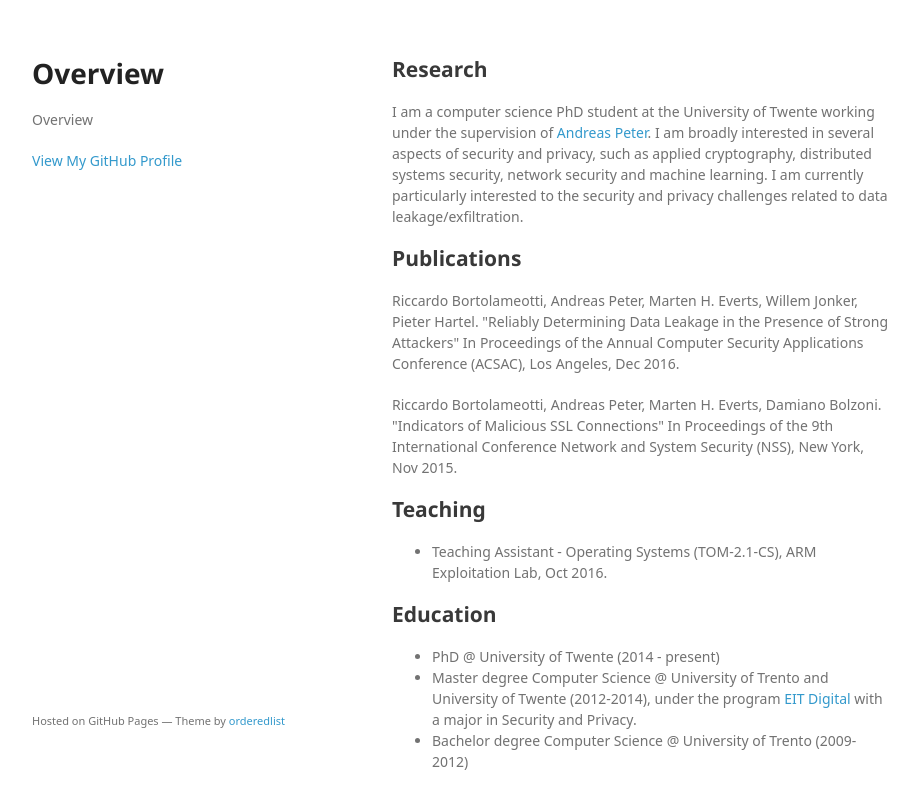
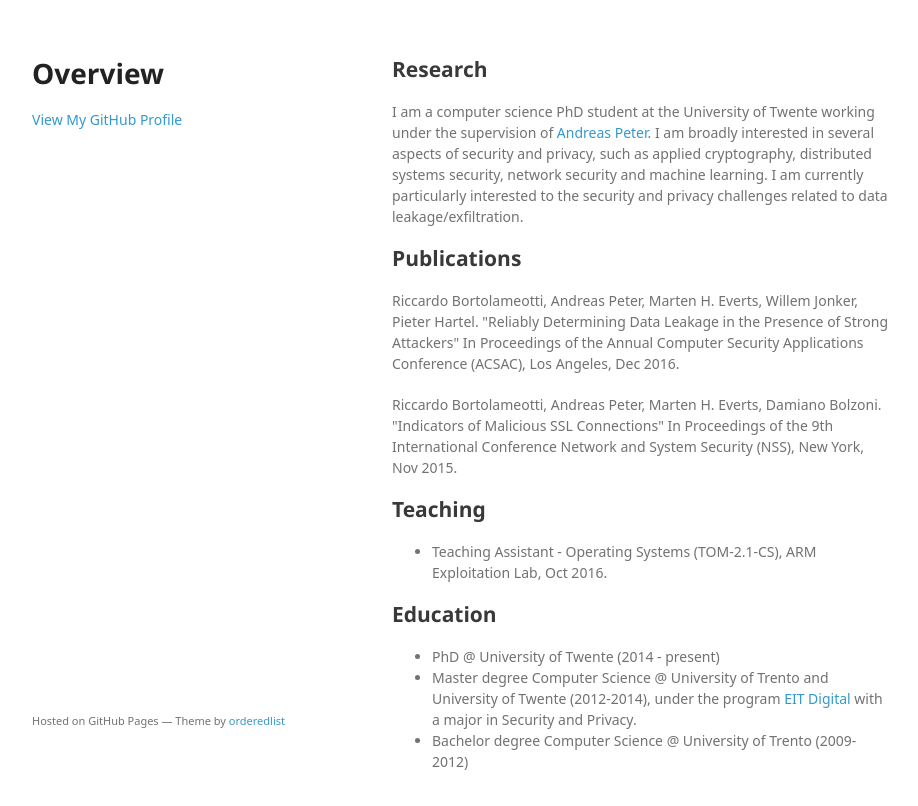
Before and after one commit to rbortolameotti/rbortolameotti.github.io, a plain HTML site: page index.html in a window 1280 px wide. Shown: the whole page, without its empty margins (178-1096 px from the left). Drawn offline with Linux system fonts and the light colour scheme; a web font is replaced by a local one.

Commit message:
Update index.html

```diff
--- a/index.html
+++ b/index.html
@@ -16,7 +16,6 @@
     <div class="wrapper">
       <header>
         <h1>Overview</h1>
-        <p>Overview</p>
 
 
         <p class="view"><a href="https://github.com/rbortolameotti">View My GitHub Profile</a></p>
```
